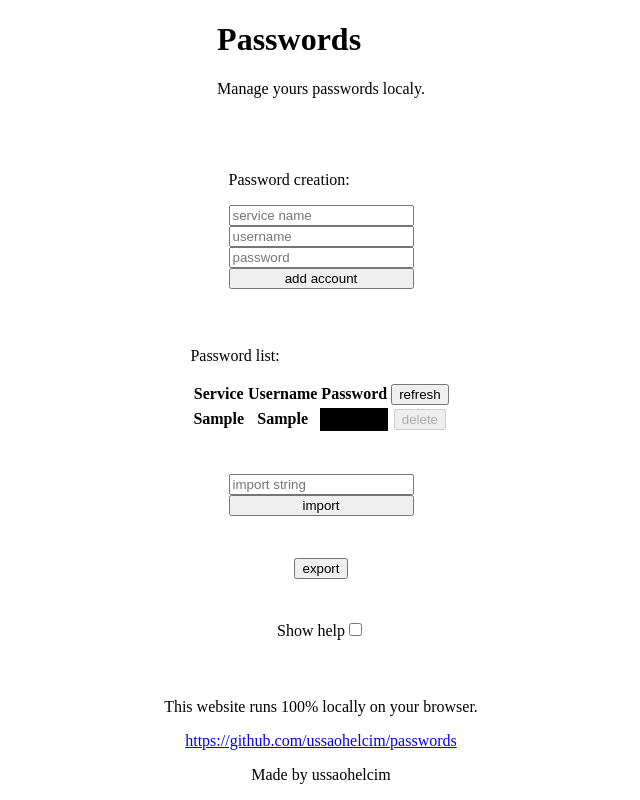
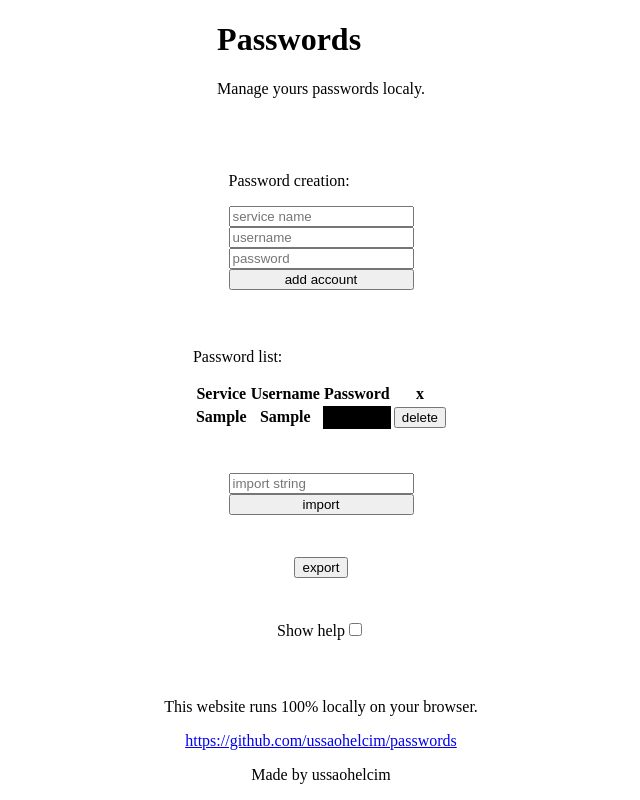
Before and after one commit to ussaohelcim/passwords, a React (Create React App) app: page / in a window 1280 px wide. Both pictures are taken after typing "Sample", "Sample", "Sample" into the empty fields and a click on the input "add account". Shown: the whole page, without its empty margins (319-959 px from the left). Built offline with nearby package versions, Linux system fonts and the light colour scheme.

Commit message:
added delete account feature

```diff
--- a/src/Database.ts
+++ b/src/Database.ts
@@ -26,6 +26,9 @@ export class Database{
 			this.passwordList = json
 		}
 	}
+	remove(index:number){
+		this.passwordList.splice(index,1)
+	}
 }
 
 export {}
--- a/src/PasswordList.tsx
+++ b/src/PasswordList.tsx
@@ -8,6 +8,17 @@ export class PasswordList extends React.Component{
 	refresh(){
 		this.setState({})
 	}
+	removeFromList(input:any){
+		let e = input.target as HTMLElement
+		let id = e.parentElement!.parentElement!.id
+
+		if(confirm("Do you really want to remove this account?"))
+		{
+			db.remove(Number(id))
+
+			this.refresh()
+		}
+	}
 	render(): React.ReactNode {
 		window.removeEventListener(refreshEvent,()=>{})
 
@@ -16,7 +27,7 @@ export class PasswordList extends React.Component{
 		},{once:true})
 
 		const r = db.getAll().map((acc,i)=>{
-			return <tr key={i}>
+			return <tr key={i} id={`${i}`}>
 				<th >
 					{acc.service}
 				</th>
@@ -27,10 +38,12 @@ export class PasswordList extends React.Component{
 					{acc.password}
 				</th>
 				<th>
-					<input type="button" disabled value="delete" />
+					<input type="button"  value="delete" onClick={this.removeFromList.bind(this)} />
 				</th>
 			</tr>
 		})
+
+
 
 		return (
 			<div>
@@ -42,7 +55,7 @@ export class PasswordList extends React.Component{
 							<th>Username</th>
 							<th>Password</th>
 							<th>
-								<input type="button" value="refresh" onClick={this.refresh.bind(this)} />
+								x
 							</th>
 						</tr>
 					</thead>
```
